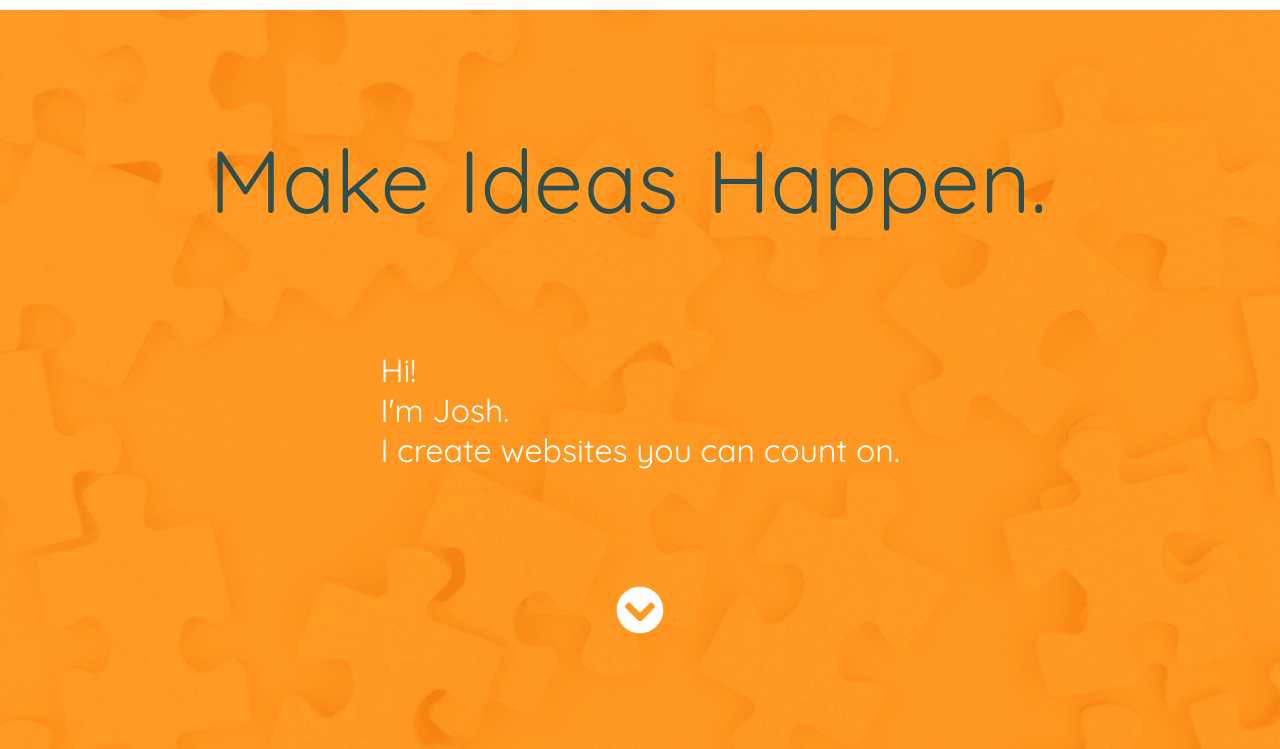
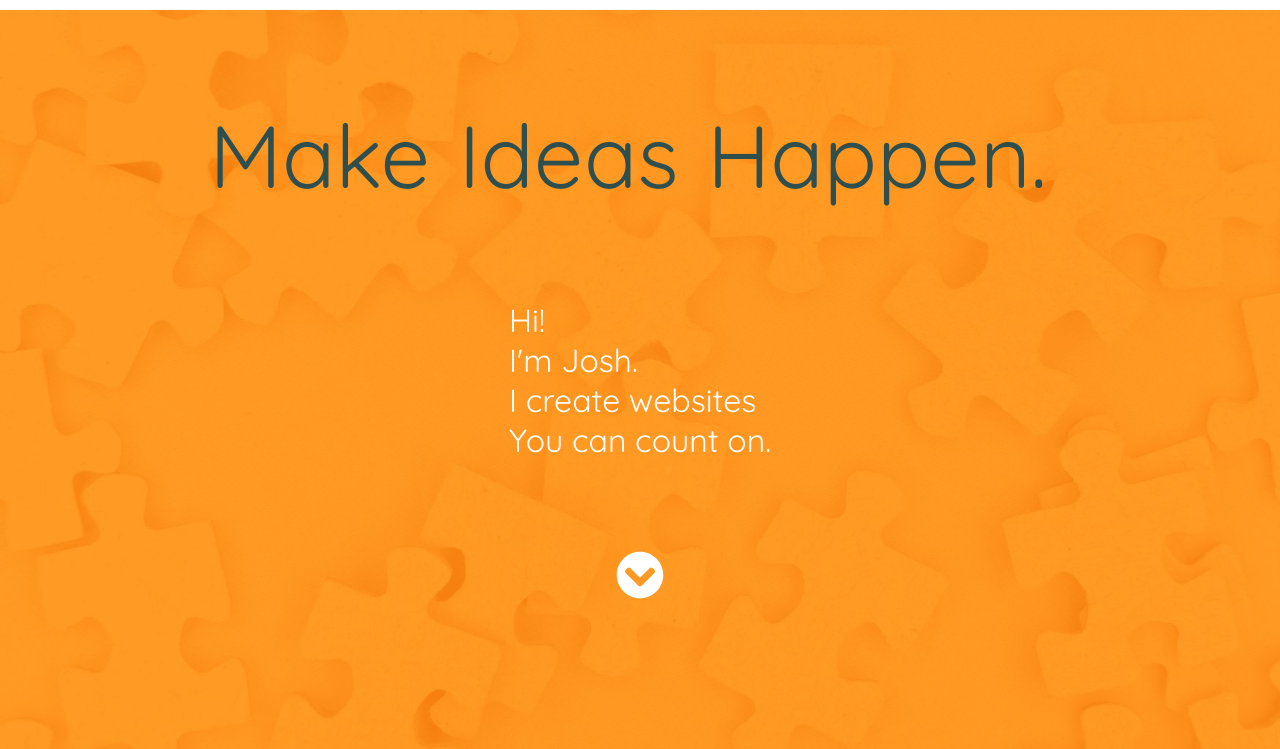
Before and after one commit to joshuajcarter/portfolio, a plain HTML site: page index.html in a window 1280 px wide. Shown: the part 51-800 px from the top of the page. Drawn offline with Linux system fonts and the light colour scheme.

Commit message:
feat: implement section component rules on index.html hero

```diff
--- a/index.html
+++ b/index.html
@@ -33,8 +33,7 @@ rel="stylesheet">
 
 		<div class="sticky-nav">
 
-			<!--sticky spacer-->
-<!--
+<!-- sticky spacer placeholder
 			<div class="top-container">
 			</div>
 -->
@@ -51,7 +50,6 @@ rel="stylesheet">
 						<i class="fas fa-times"></i>
 					</div>
 				</div>
-				<!-- Nav Menu -->
 				<div class='nav-menu hide' id='nav-dropdown'>
 					<div class='dropdown-container'>
 						<ul id="nav-menu-ul">
@@ -67,14 +65,11 @@ rel="stylesheet">
 							<li><a href="mailto:client@joshuajcarter.com">Client enquiries<br><span>client@joshuajcarter.com</span></a></li>
 							<li><a href="mailto:enquiry@joshuajcarter.com">General enquiries<br><span>enquiry@joshuajcarter.com</span></a></li>
 						</ul>
-
 					</div>
-
 				</div>
 			</div>
 
-			<!--empty div sticky spacer-->
-<!--
+<!-- sticky spacer placeholder
 			<div class="top-container" id="topContainer">
 			</div>
 -->
@@ -82,25 +77,8 @@ rel="stylesheet">
 		</div>
 	</nav>
 
-	<!--desktop nav hide
-
-			<div class="main-nav">
-				<div class="logo">Joshua J.Carter</div>
-				<ul class="desktop-nav">
-					<li><a href="">About</a></li>
-					<li><a href="">Work</a></li>
-					<li><a href="">Journal</a></li>
-					<li><a href="">Contact</a></li>
-					<li class="hide"><a href="">Search icon</a></li>
-				</ul>
-				<a class="hamburger" href=""><i class="fas fa-bars fa-lg"></i></a>
-			</div>
-	-->
-
-		<div class="hero-banner"> <!-- section-->
-			<!-- <div class="section-container">
-
-			</div> -->
+		<div class="section hero-banner ">
+			<div class="section-container">
 				<div class="hero-grabline-landscape">
 					<h1 id="hero-make">Make</h1>
 					<h1 id="hero-ideas">Ideas</h1>
@@ -108,9 +86,10 @@ rel="stylesheet">
 				</div>
 				<div class="hero-tagline">
 					<h3>Hi! <br>I'm Josh.</h3>
-				<h3>I create websites you can count on.</h3>
+					<h3>I create websites <br> You can count on.</h3>
 				</div>
 				<a class="chevron" href="#hero-bottom"><i class="fas fa-chevron-circle-down fa-3x"></i></a>
+			</div>
 		</div>
 		<div id="hero-bottom"></div>
 </header>
@@ -121,7 +100,7 @@ rel="stylesheet">
 
 <!--container-->
 
-	<section class="introduction section-container" ><!--100vw padding top bottom-->
+	<section class="introduction intro-section-container" ><!--100vw padding top bottom-->
 		<div class="section-content introduction-section-content"><!--1280 width padding top bottom-->
 			<div class="section-text"><!--enable flex-->
 				<h3 class="mini-strap">CREATING QUALITY.</h3>
--- a/resources/css/style.css
+++ b/resources/css/style.css
@@ -52,7 +52,6 @@ p {
 img{
 	max-width: 100%;
 	display: block;
-
 }
 
 a {
@@ -67,9 +66,32 @@ button {
 	cursor: pointer;
 }
 
+/*  component rules */
+.section {
+	/* border: 5px solid red; */
+	width: 100%;
+}
+.section-container {
+	/* border: 5px solid green; */
+	max-width: 1280px;
+	margin: 0 auto;
+	display: flex;
+	flex-direction: column;
+	justify-content: center;
+	align-items: center;
+	gap: 4rem;
+}
+.section-item {
+	/* border: 5px solid orange; */
+	width: 80%;
+	display: flex;
+	flex-direction: column;
+	justify-content: center;
+	align-items: center;
+}
 /*=====set max width values=====*/
 
-.main-nav, .section-container{
+.main-nav, .intro-section-container{
 	background-color: #fff;
 }
 
@@ -119,7 +141,6 @@ button {
 	font-size: 1.5rem;
 	flex: 1;
 }
-
 .fa-bars, .fa-times {
 	box-sizing: content-box;
 	color: #fff;
@@ -180,18 +201,18 @@ li#lets-talk {
 	color: #fff;
 }
 
-/*add class .onscroll function*/
+/* add class .onscroll function
 .topPadding {
   margin-top: 3rem;
 }
-
 .sticky {
   position: fixed;
   top: 0;
   z-index: 100;
   width: 100%;
   border-bottom: 1px solid #f9f9f9;
-}
+} */
+
 @media screen and (max-height: 520px) {
 	.dropdown-container {
 		display: flex;
@@ -212,27 +233,21 @@ li#lets-talk {
 }
 
 /*------hero banner-------*/
-
-.hero-banner{
-	padding-top: 60px; /* nav offset */
+.hero-banner {
+	padding-top: 60px;
 	min-height: 100vh;
 	background-image: url(../images/hero-jigsaw.jpg);
-	background-position: left top;
 	background-size: cover;
 	background-color: #ff9a24;
-	/* flex-grow: 1; */
-	display: flex;
-	flex-direction: column;
-	justify-content: space-evenly;
 }
 
-.hero-grabline-landscape {
-	margin: 0 auto;
+.hero-banner .section-container {
+	height: 85vh;
+	justify-content: space-evenly;
+	gap: 0;
 }
 
 .hero-grabline-landscape h1 {
-	display: flex;
-	flex-direction: column;
 	font-size: 3rem;
 }
 
@@ -242,7 +257,6 @@ li#lets-talk {
 	color: #2F4F4F;
 	opacity: 0;
 	transition: opacity 1.8s ease 500ms;
-	padding-right: 1.5rem;
 	margin: auto;
 }
 
@@ -254,37 +268,52 @@ li#lets-talk {
 	transition: opacity 2.2s ease 2.6s;
 }
 
-.hero-tagline, .intro-paragraph, .intro-text-flex, .projects-text {
-	max-width: 70%; /*-----resize max-width .hero-tagline, .intro-paragraph, .intro-text-flex, .projects-text-----*/
-	margin: 0 auto;
+.hero-tagline {
+	max-width: 65%;
 }
 
-.hero-tagline h3{
+.hero-tagline h3 {
 	color: #fff;
 	font-size: 1.5rem;
 }
 
+.chevron {
+	color: #fff;
+	cursor: pointer;
+}
+
 @media screen and (orientation: landscape) {
-	.hero-grabline-landscape h1{
+	.section.hero-banner {
+		/* desktop */
+		justify-content: space-evenly;
+	}
+	.hero-grabline-landscape h1 {
 		display: inline;
+	}
+	#hero-make,
+	#hero-ideas,
+	#hero-happen {
+		padding-right: 1.5rem;
 	}
 }
 
 @media screen and (min-width: 767px) {
-	.hero-grabline-landscape h1{
+	.hero-grabline-landscape h1 {
 		font-size: 4rem;
 	}
 	.hero-tagline h3 {
 		font-size: 2rem;
 	}
 }
+
 @media screen and (min-width: 1023px) {
-	.hero-grabline-landscape h1{
+	.hero-grabline-landscape h1 {
 		font-size: 5.5rem;
 	}
 }
+
 @media screen and (max-width: 260px) {
-	.hero-grabline-landscape h1{
+	.hero-grabline-landscape h1 {
 		font-size: 2.5rem;
 	}
 	.hero-tagline h3 {
@@ -292,12 +321,9 @@ li#lets-talk {
 	}
 }
 
-.chevron{
-	display: inline-block;
-	color: #fff;
-	/* border: 5px solid magenta; */
+.intro-paragraph, .intro-text-flex, .projects-text {
+	max-width: 70%;
 	margin: 0 auto;
-	cursor:  pointer;
 }
 
 /*--------creating quality--------*/
@@ -987,9 +1013,9 @@ footer p,
 }
 
 @media screen and (min-width: 768px) {
-	.section-container{
+	/* .section-container{
 		padding: 0;
-	}
+	} */
 	.section-content,
 	.projects-section-content {
 		display: flex;
```
Lines whose indentation alone changed are shown as unchanged.
